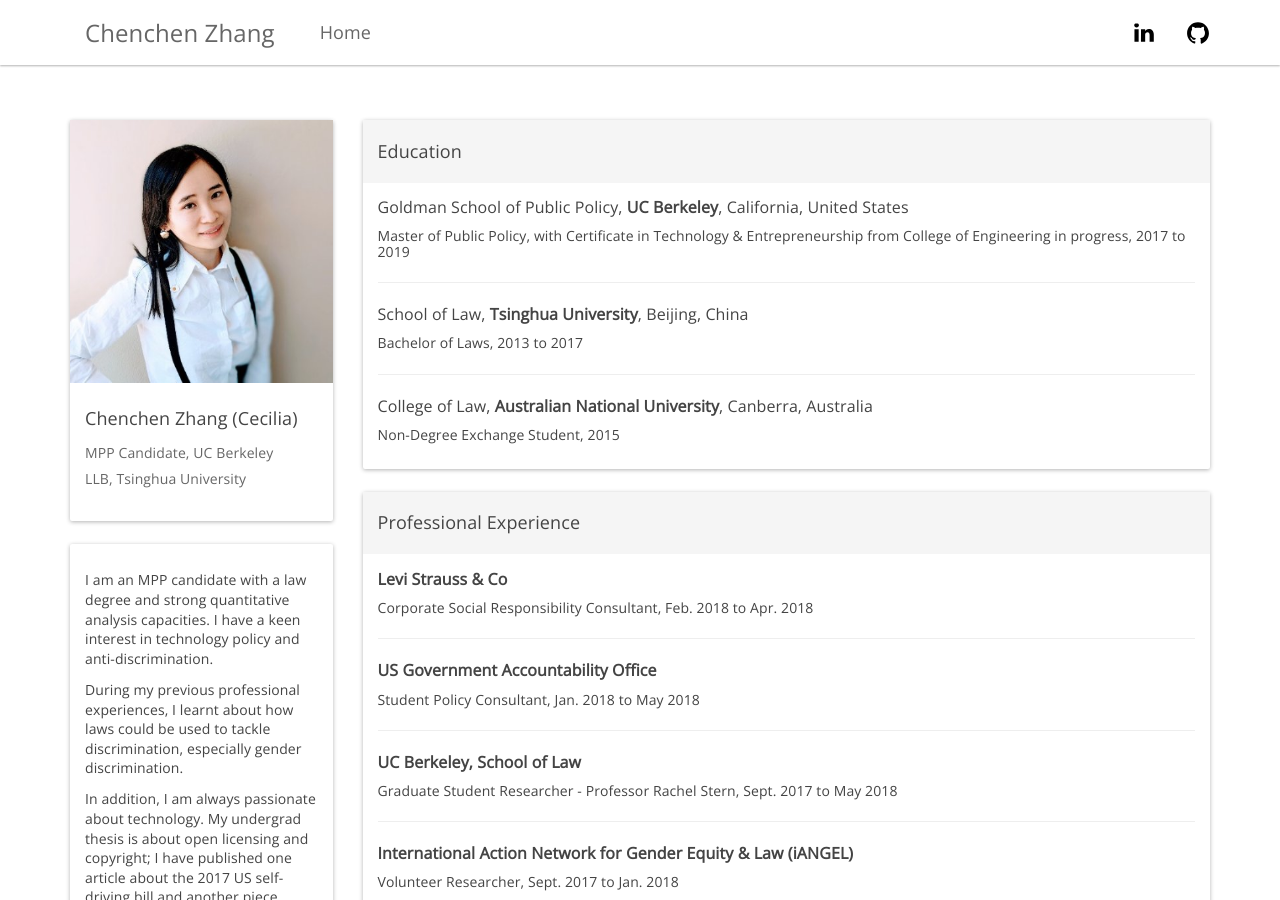
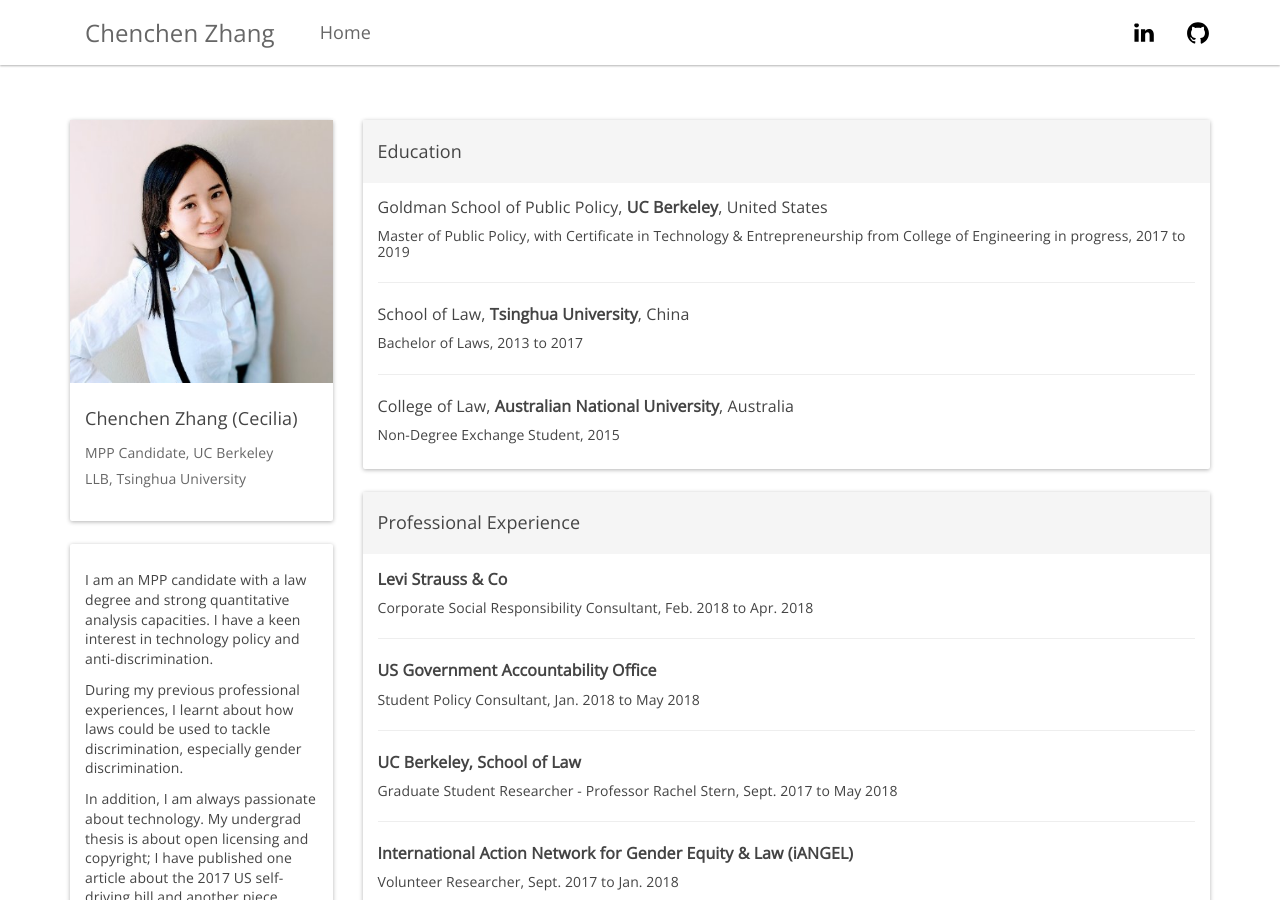
Before and after one commit to CeciliaZhang/-CeciliaZhang-.github-io, a Jekyll site: the page built from index.html, in a window 1280 px wide and 900 px high. Built offline with Jekyll 4.4.1, drawn with Linux system fonts in a browser that asks for light colours; nearby versions of some CDN libraries.

Commit message:
Update education.html

```diff
--- a/_includes/education.html
+++ b/_includes/education.html
@@ -3,13 +3,13 @@
         <h4>Education</h4>
     </div>
     <div class="panel-body" style="padding-top: 5px;">
-        <h5>Goldman School of Public Policy, <b>UC Berkeley</b>, California, United States</h5>
+        <h5>Goldman School of Public Policy, <b>UC Berkeley</b>, United States</h5>
         <h6>Master of Public Policy, with Certificate in Technology & Entrepreneurship from College of Engineering in progress, 2017 to 2019</h6>
         <hr/>
-        <h5>School of Law, <b>Tsinghua University</b>, Beijing, China</h5>
+        <h5>School of Law, <b>Tsinghua University</b>, China</h5>
         <h6>Bachelor of Laws, 2013 to 2017</h6>
         <hr/>
-        <h5>College of Law, <b>Australian National University</b>, Canberra, Australia</h5>
+        <h5>College of Law, <b>Australian National University</b>, Australia</h5>
         <h6>Non-Degree Exchange Student, 2015</h6>
     </div>
 </div>
```
